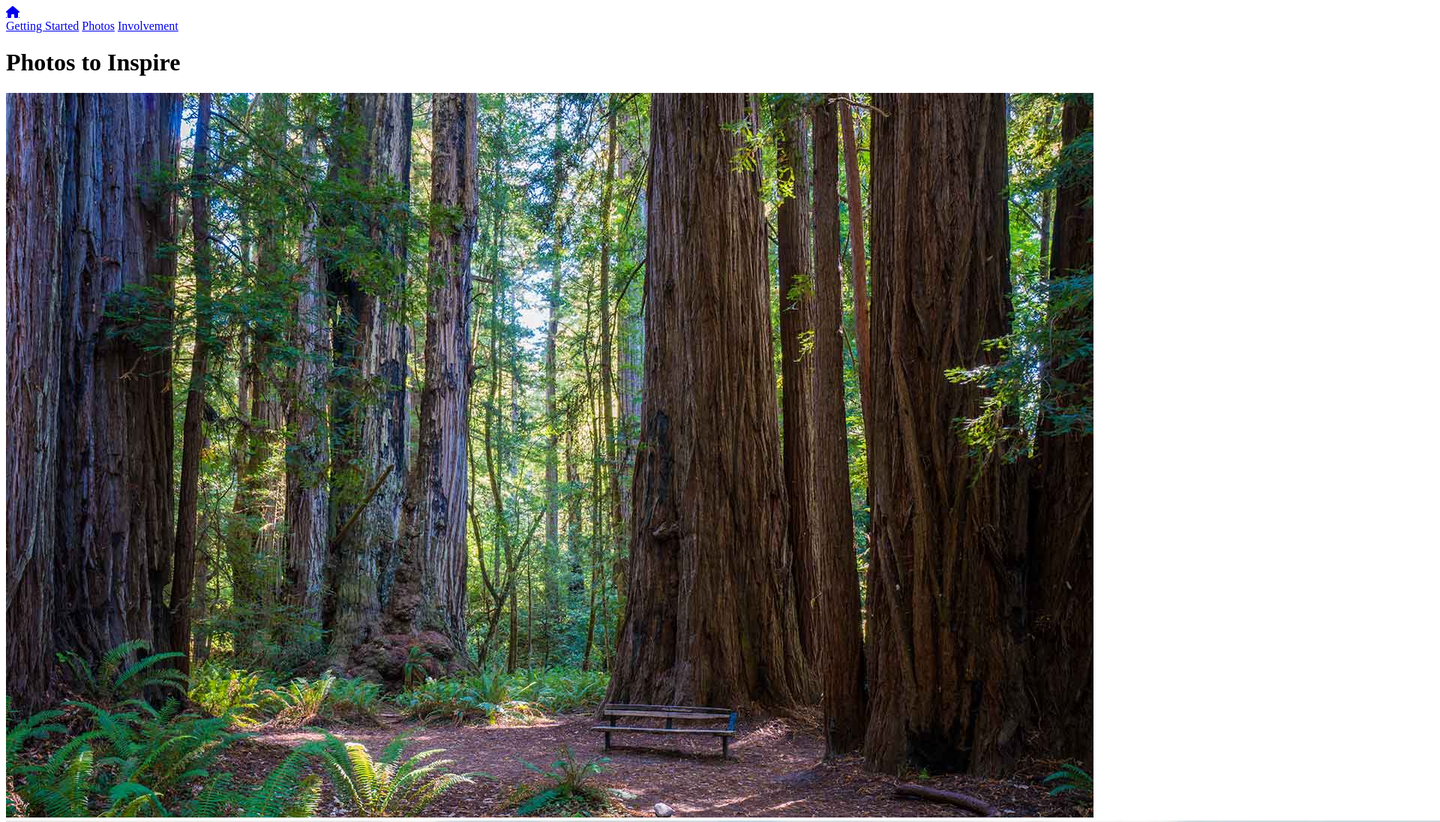
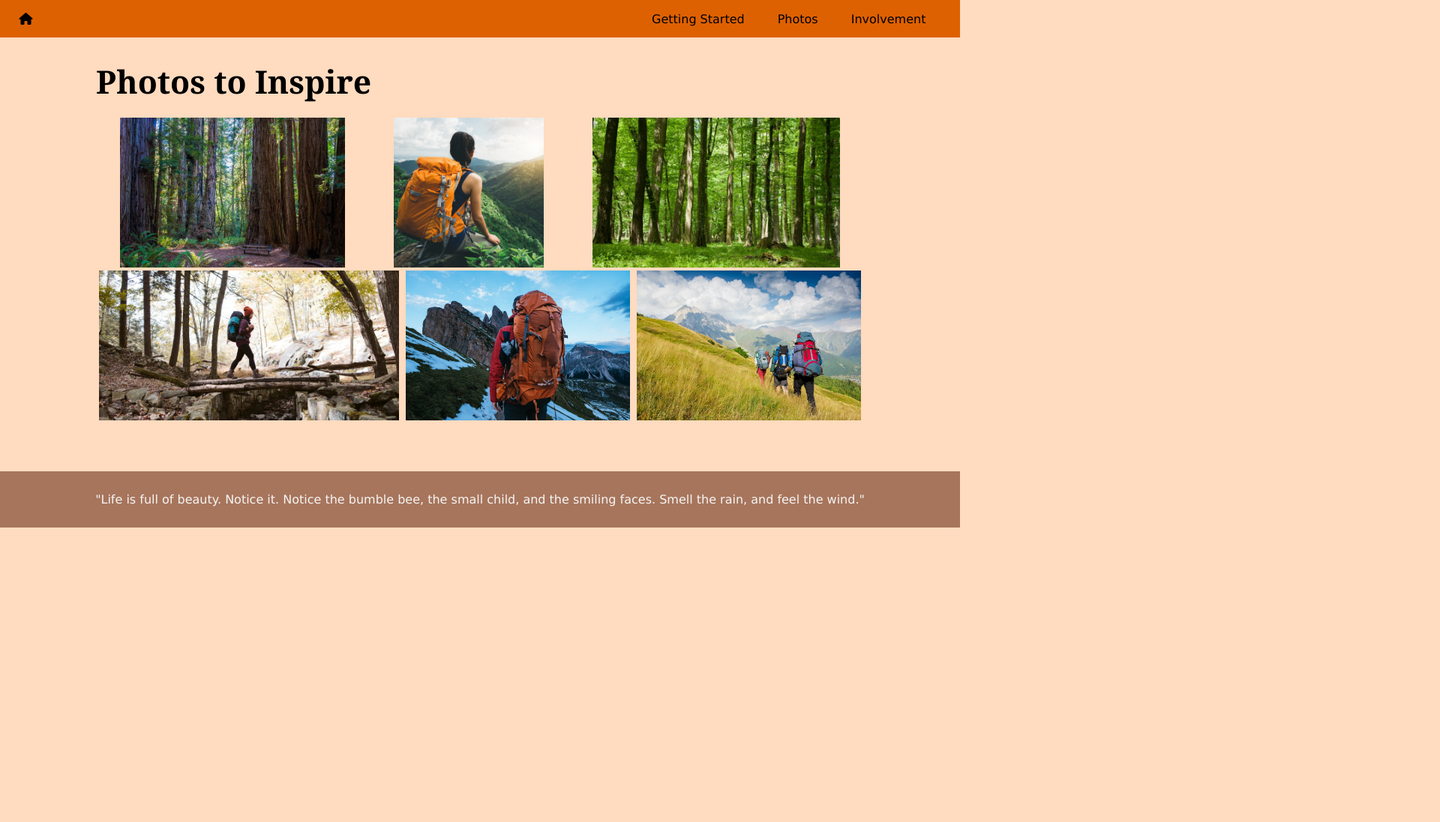
Before and after one commit to BongoTech/my-first-website, a plain HTML site: page photos.html in a window 1280 px wide. Shown: the top 1097 px of the page at 75% size, 1920 px wide, since content can reach past the window. After the commit the page ends 800 px from the top, so only its background shows below. Drawn offline with Linux system fonts and the light colour scheme.

Commit message:
Finished styling.

```diff
--- a/photos.html
+++ b/photos.html
@@ -19,16 +19,16 @@
                 </div>
             </div>
         </header>
-        <div class="mb">
+        <div class="mb pp">
             <h1 class="mb-title">Photos to Inspire</h1>
 
             <div class="mb-photos">
-                <div class="mb-photos-row-one">
+                <div class="mb-photos-row">
                     <a href="photos/TallTrees1.jpg" target="_blank"><img class="mb-photos-item" src="photos/TallTrees1.jpg" alt="Tall green trees."></a>
                     <a href="photos/orange-backpack.webp" target="_blank"><img class="mb-photos-item" src="photos/orange-backpack.webp" alt="Woman with orange backpack."></a>
                     <a href="photos/Forest-trees.webp" target="_blank"><img class="mb-photos-item" src="photos/Forest-trees.webp" alt="Forest trees"></a>
                 </div>
-                <div class="mb-photos-row-two">
+                <div class="mb-photos-row">
                     <a href="photos/backpacker.webp" target="_blank"><img class="mb-photos-item" src="photos/backpacker.webp" alt="Woman backpacking"></a>
                     <a href="photos/manwithorangepack.jpg" target="_blank"><img class="mb-photos-item" src="photos/manwithorangepack.jpg" alt="Man with orange backpack"></a>
                     <a href="photos/threehikers.jpg" target="_blank"><img class="mb-photos-item" src="photos/threehikers.jpg" alt="Three hikers in the mountains."></a>
@@ -36,7 +36,10 @@
             </div>
         </div>
         <footer class="ft">
-
+            <p class="ft-paragraph">
+                "Life is full of beauty. Notice it. Notice the bumble bee, the small child, and the smiling faces.
+                 Smell the rain, and feel the wind."
+            </p>
         </footer>
     </body>
 </html>
--- a/style.css
+++ b/style.css
@@ -0,0 +1,123 @@
+body {
+    margin: 0;
+    background-color: #ffdbbf;
+    /*color: #b34e00;*/
+}
+
+.header {
+    background-color: #de6101;
+    width: 100%;
+    height: 50px;
+}
+
+.hc {
+    display: flex;
+    justify-content: space-between;
+    align-items: center;
+    height: 50px;
+    margin-left: 2%;
+    margin-right: 2%;
+}
+
+.link {
+    color: black;
+    text-decoration: none;
+}
+
+.hc-nav-bar-item {
+    margin: 2px 20px;
+    font-family: 'Lucida Sans', 'Lucida Sans Regular', 'Lucida Grande', 'Lucida Sans Unicode', Geneva, Verdana, sans-serif;
+    font-size: medium;
+}
+
+.mb {
+    margin-left: 18%;
+    margin-right: 18%;
+    font-family: 'Lucida Sans', 'Lucida Sans Regular', 'Lucida Grande', 'Lucida Sans Unicode', Geneva, Verdana, sans-serif;
+}
+
+.pp {
+    margin-left: 10%;
+    margin-right: 10%;
+}
+
+.mb-title {
+    font-family: Cambria, Cochin, Georgia, Times, 'Times New Roman', serif;
+    font-weight: 600;
+    font-size: 32pt;
+    margin-bottom: 3px;
+}
+
+.mb-author {
+    font-style: italic;
+    font-weight: 300;
+    margin-top: 5px;
+}
+
+.mb-date {
+    margin-left: 5%;
+}
+
+.mb-image-container {
+    max-height: 200px;
+    overflow: hidden;
+}
+
+.mb-heading {
+    font-family: Cambria, Cochin, Georgia, Times, 'Times New Roman', serif;
+}
+
+.mb-links {
+    line-height: 150%;
+}
+
+.mb-photos {
+    margin-top: 2%;
+}
+
+.mb-photos-item {
+    max-height: 200px;
+}
+
+.mb-photos-row {
+    display: flex;
+    justify-content: space-around;
+}
+
+.mb-paragraph {
+    line-height: 150%;
+}
+
+.mb-form {
+    margin: 4% 4%;
+}
+
+.mb-form-fieldset {
+    display: flex;
+    flex-direction: column;
+    align-items: flex-start;
+}
+
+.mb-form-element {
+    margin: 1%;
+}
+
+textarea {
+    margin-top: 5px;
+}
+
+.ft {
+    display: flex;
+    justify-content: center;
+    align-items: center;
+    margin-top: 5%;
+    width: 100%;
+    height: 75px;
+    background-color: rgb(167, 117, 92);
+}
+
+.ft-paragraph {
+    margin: 1% 1%;
+    font-family: 'Lucida Sans', 'Lucida Sans Regular', 'Lucida Grande', 'Lucida Sans Unicode', Geneva, Verdana, sans-serif;
+    color: whitesmoke;
+}
```
Also changed, not shown: getting-started.html (+6 -0 lines), index.html (+4 -2 lines), involvement.html (+4 -1 lines).
